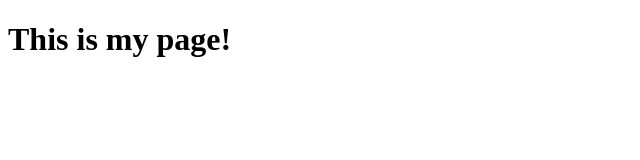
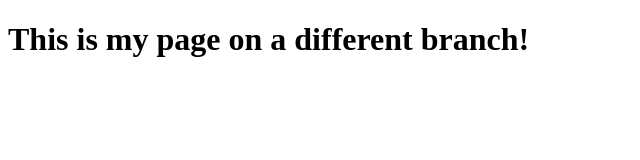
Before and after one commit to GPayton20/git-branching-lesson, a plain HTML site: page index.html in a window 1280 px wide. Shown: the whole page, without its empty margins (0-640 px from the left). Drawn offline with Linux system fonts and the light colour scheme.

Commit message:
added different branch to h1

```diff
--- a/index.html
+++ b/index.html
@@ -7,6 +7,6 @@
   <title>Git branching lesson on test</title>
 </head>
 <body>
-  <h1>This is my page!</h1>
+  <h1>This is my page on a different branch!</h1>
 </body>
 </html>
```
